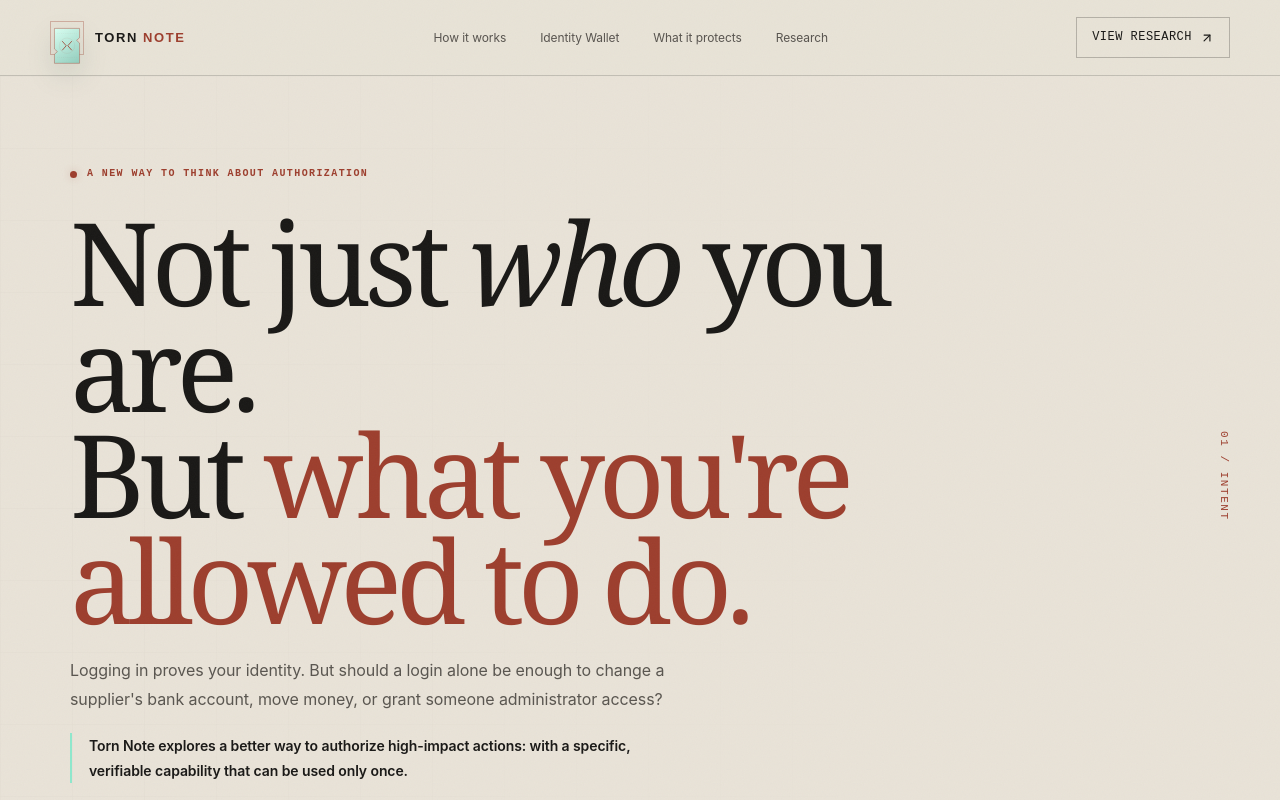
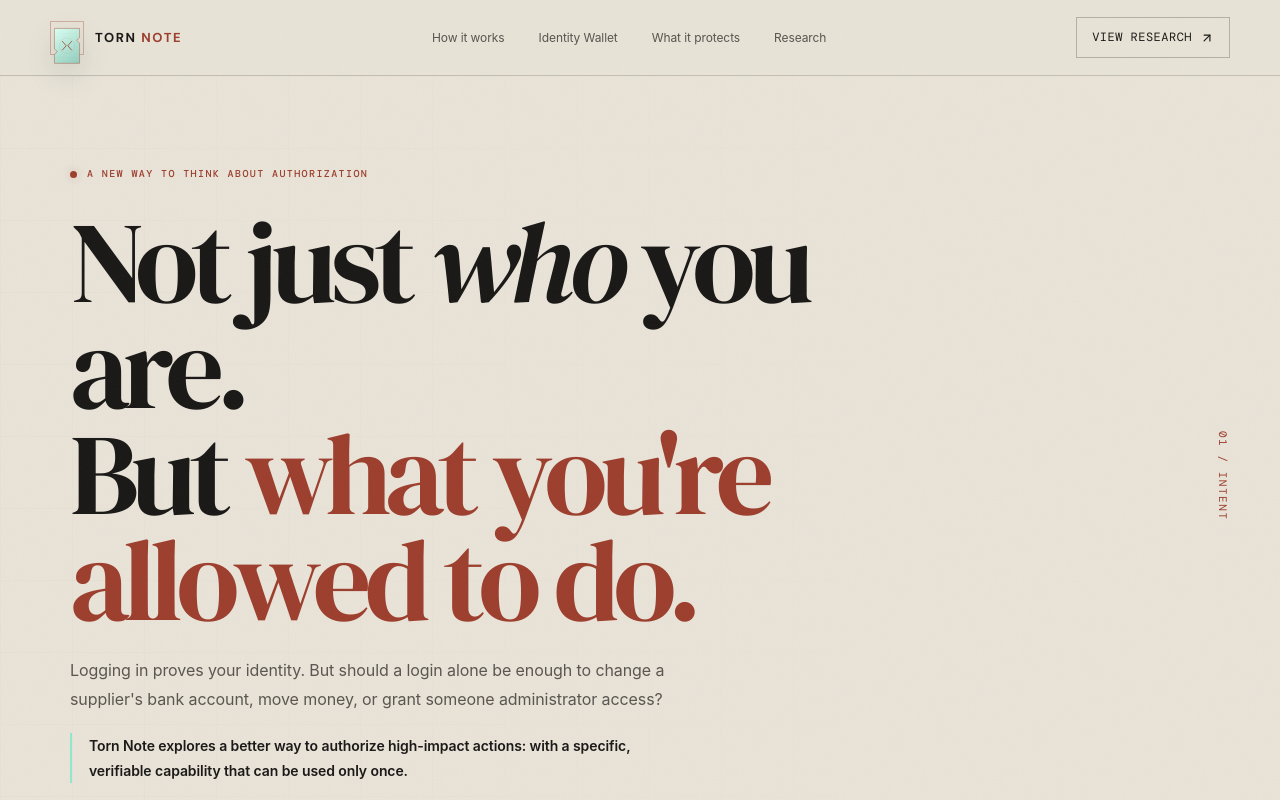
Before and after one commit to darshanredkar11/torn-note-cryptography, a Next.js app in the folder showcase/: page / in a window 1280 px wide. Shown: the top 800 px of the page. Built offline with nearby package versions, Linux system fonts and the light colour scheme.

Commit message:
Place editorial fonts before stylesheet rules

```diff
--- a/showcase/app/globals.css
+++ b/showcase/app/globals.css
@@ -1,3 +1,4 @@
+@import url('https://fonts.googleapis.com/css2?family=DM+Mono:wght@400;500&family=DM+Sans:wght@400;500;600;700&family=DM+Serif+Display:ital@0;1&display=swap');
 @import "tailwindcss";
 @import "./scrollcraft.css";
 @custom-variant dark (&:is(.dark *));
@@ -557,7 +558,6 @@ button { font: inherit; }
   --sc-font-display: "DM Serif Display", Georgia, serif;
   --sc-font-text: "DM Sans", system-ui, sans-serif;
 }
-@import url('https://fonts.googleapis.com/css2?family=DM+Mono:wght@400;500&family=DM+Sans:wght@400;500;600;700&family=DM+Serif+Display:ital@0;1&display=swap');
 body { background: #e9e3d8; color: #191816; }
 .story-site { background: #e9e3d8; color: #191816; }
 .story-header { position: relative; background: rgba(233,227,216,.96); border-bottom: 1px solid rgba(25,24,22,.18); backdrop-filter: none; }
```
